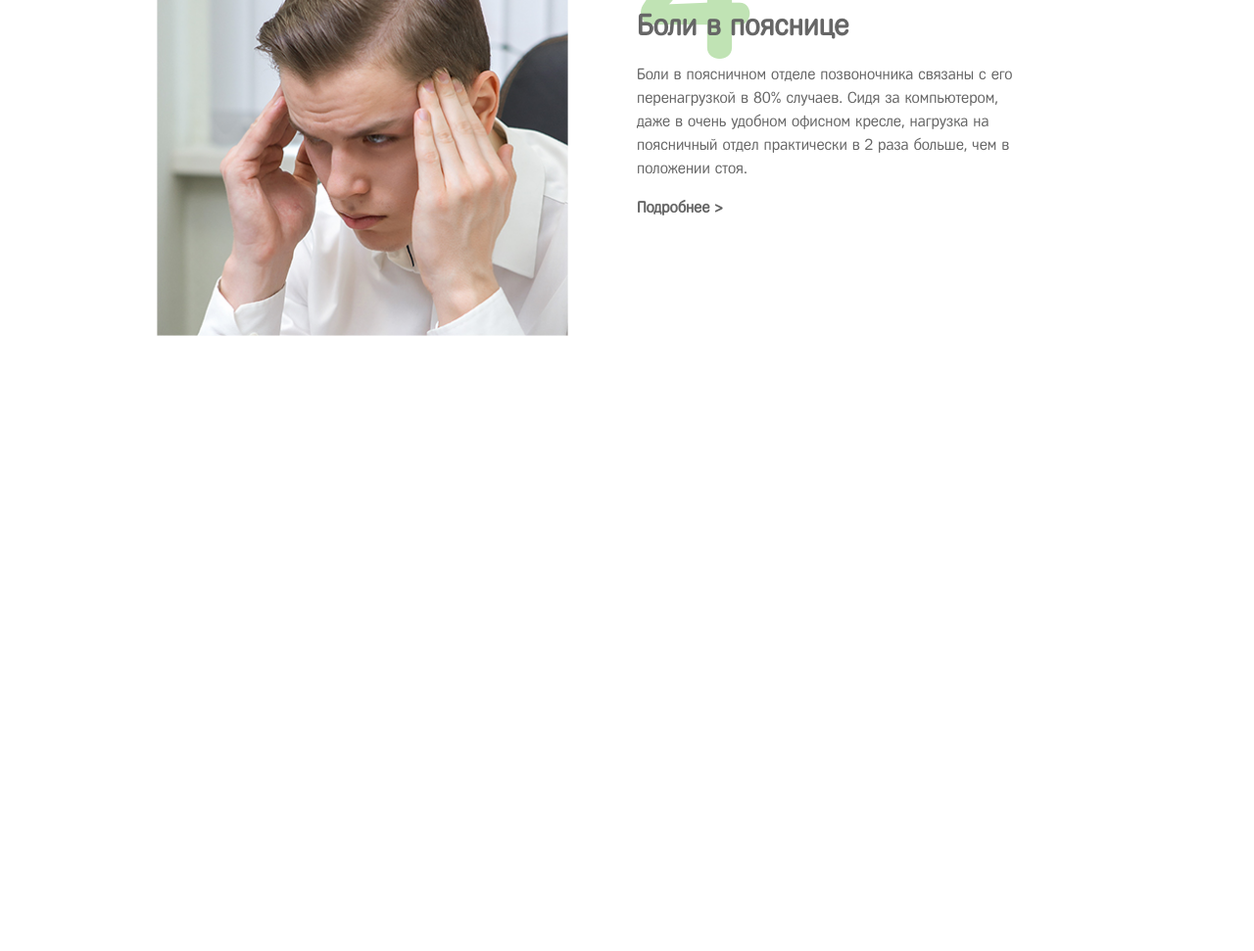
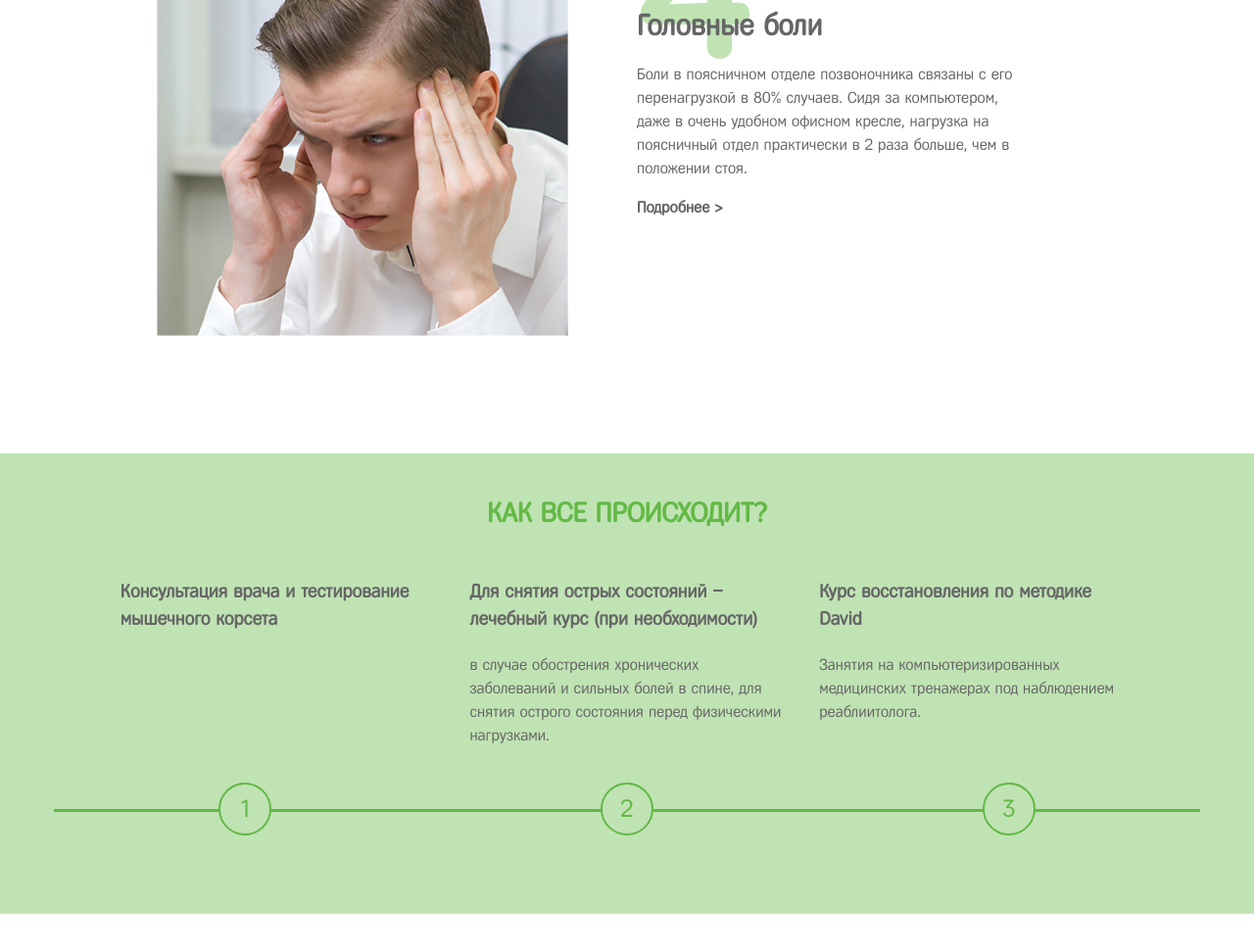
Before and after one commit to dinaris23/BRAB_test, a website: page app/index.html in a window 1280 px wide. Shown: the part 5294-6265 px from the top of the page at 98% size. Before the commit the page ends 5997 px from the top, so only its background shows below. Drawn offline with nearby package versions, Linux system fonts and the light colour scheme.

Commit message:
add section stages

```diff
--- a/app/index.html
+++ b/app/index.html
@@ -169,7 +169,7 @@
         <div class="content-list_item">
             <div class="content-list_text">
                 <h3 class="content-list_number">2</h3>
-                <h4 class="content-list_subtitle">Боли в пояснице</h4>
+                <h4 class="content-list_subtitle">Боли в грудном отделе позвоночника</h4>
                 <p class="content-list_content">Боли в поясничном отделе позвоночника связаны с его перенагрузкой в 80% случаев.  Сидя за компьютером, даже в очень удобном офисном кресле, нагрузка на поясничный отдел практически в 2 раза больше, чем в  положении стоя.</p>
                 <a href="#" class="link-more">Подробнее</a>
             </div>
@@ -178,7 +178,7 @@
         <div class="content-list_item">
             <div class="content-list_text">
                 <h3 class="content-list_number">3</h3>
-                <h4 class="content-list_subtitle">Боли в пояснице</h4>
+                <h4 class="content-list_subtitle">Боли в шее и плечах</h4>
                 <p class="content-list_content">Боли в поясничном отделе позвоночника связаны с его перенагрузкой в 80% случаев.  Сидя за компьютером, даже в очень удобном офисном кресле, нагрузка на поясничный отдел практически в 2 раза больше, чем в  положении стоя.</p>
                 <a href="#" class="link-more">Подробнее</a>
             </div>
@@ -187,7 +187,7 @@
         <div class="content-list_item">
             <div class="content-list_text">
                 <h3 class="content-list_number">4</h3>
-                <h4 class="content-list_subtitle">Боли в пояснице</h4>
+                <h4 class="content-list_subtitle">Головные боли</h4>
                 <p class="content-list_content">Боли в поясничном отделе позвоночника связаны с его перенагрузкой в 80% случаев.  Сидя за компьютером, даже в очень удобном офисном кресле, нагрузка на поясничный отдел практически в 2 раза больше, чем в  положении стоя.</p>
                 <a href="#" class="link-more">Подробнее</a>
             </div>
@@ -197,7 +197,19 @@
 </div>
         </section>
         <section class="stages">
-
+        <div class="container container__b">
+    <h2 class="section-title">Как все происходит?</h2>
+    <div class="stages_content">
+        <div class="stages_item">Консультация врача и тестирование мышечного корсета</div>
+        <div class="stages_item">Для снятия острых состояний – лечебный курс (при необходимости) <span>в случае обострения хронических заболеваний и сильных болей в спине, для снятия острого состояния перед физическими нагрузками.</span></div>
+        <div class="stages_item">Курс восстановления по методике David<span>Занятия на компьютеризированных медицинских тренажерах под наблюдением реаблиитолога.</span></div>
+    </div>
+    <div class="stages_divider">
+        <span class="stages_count">1</span>
+        <span class="stages_count">2</span>
+        <span class="stages_count">3</span>
+    </div>
+</div>
         </section>
         <section class="about-method">
 
--- a/app/scss/layout/_stages.scss
+++ b/app/scss/layout/_stages.scss
@@ -0,0 +1,51 @@
+.stages {
+    background: lighten($green-color, 30%);
+    text-align: center;
+    &_content {
+        margin-top: 45px;
+        display: flex;
+        justify-content: space-around;
+        padding: 0 50px;
+        text-align: left;
+        margin-bottom: 35px;
+    }
+    &_item {
+        @include fontSize(19);
+        font-weight: bold;
+        flex-basis: 30%;
+        & span {
+            @include fontSize(16);
+            font-weight: normal;
+            display: inline-block;
+            margin-top: 20px;
+        }
+    }
+    &_divider {
+        display: flex;
+        justify-content: space-around;
+        position: relative;
+        margin-bottom: 40px;
+        &:before {
+            content: "";
+            display: inline-block;
+            background: $green-color;
+            height: 3px;
+            width: 100%;
+            position: absolute;
+            top: 50%;
+            z-index: -10;
+        }
+    }
+    &_count {
+        display: inline-block;
+        @include fontSize(25);
+        border: 2px solid $green-color;
+        border-radius: 50%;
+        width: 50px;
+        height: 50px;
+        line-height: 50px;
+        text-align: center;
+        color: $green-color;
+        background: lighten($green-color, 30%);
+    }
+}
```
Also changed, not shown: app/templates/_content-list.html (+3 -3 lines), app/templates/_stages.html (+13 -0 lines), app/css/main.min.css.
